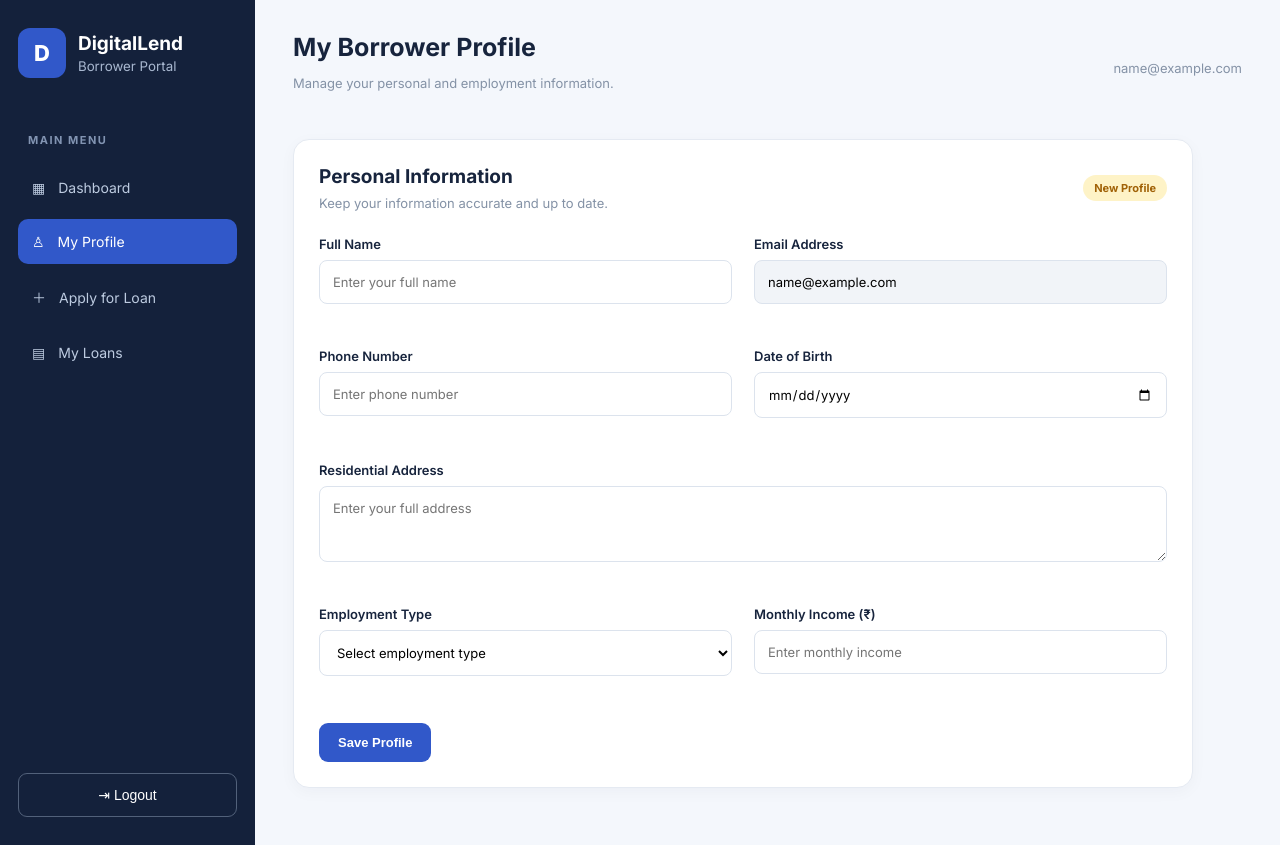
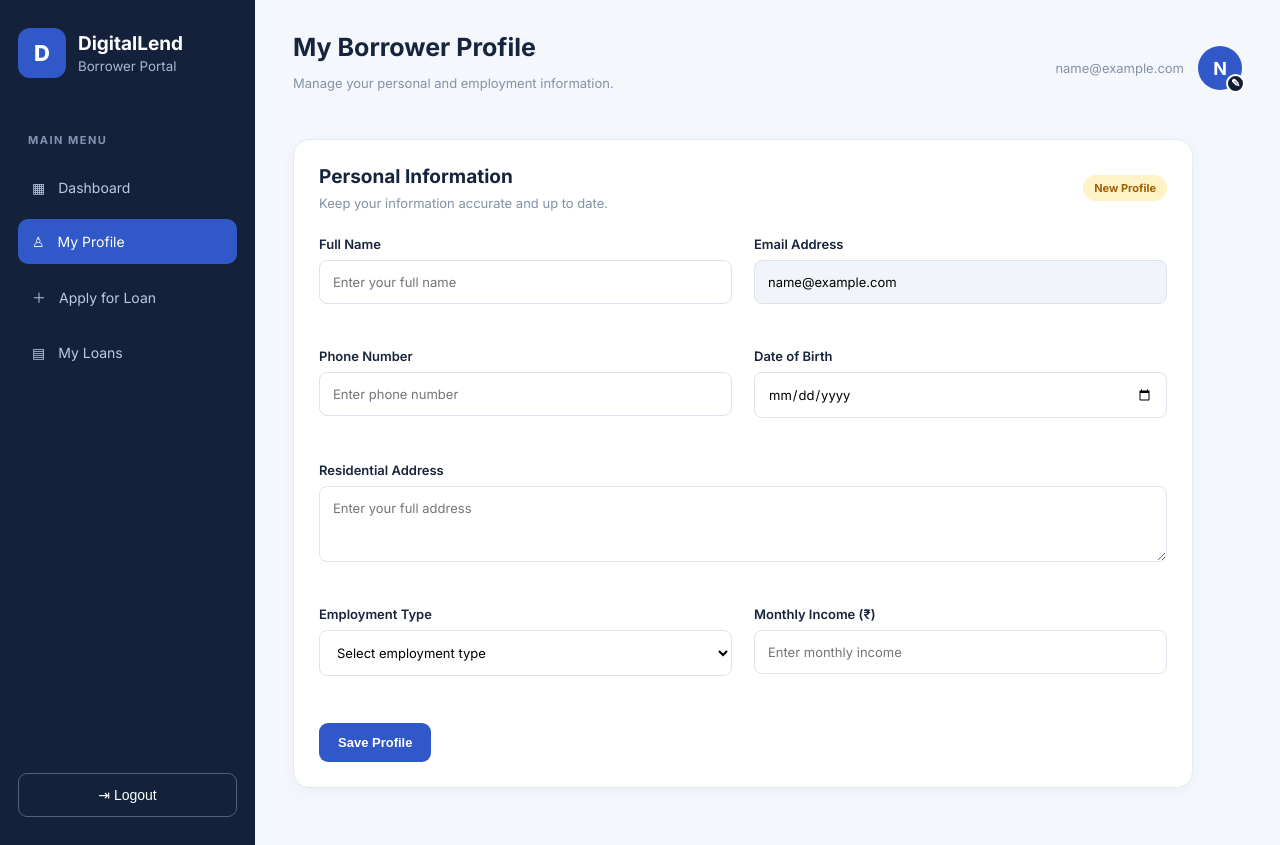
Before and after one commit to Bhumikamble/Digital_lending_loan_management_system, a Spring Boot app: page /borrower/profile in a window 1280 px wide. Run offline with Spring Boot 4, Linux system fonts and the light colour scheme; the visitor is signed in with stand-in values (Sample User, id 1); data that the repository does not hold is empty; some of the project's set-up classes (security, data sources, template engines, error pages and the like) are left out, and stand-ins take their place.

Commit message:
all changes for borrower profile updated

```diff
--- a/pom.xml
+++ b/pom.xml
@@ -1,6 +1,6 @@
 <?xml version="1.0" encoding="UTF-8"?>
 <project xmlns="http://maven.apache.org/POM/4.0.0" xmlns:xsi="http://www.w3.org/2001/XMLSchema-instance"
-	xsi:schemaLocation="http://maven.apache.org/POM/4.0.0 https://maven.apache.org/xsd/maven-4.0.0.xsd">
+		 xsi:schemaLocation="http://maven.apache.org/POM/4.0.0 https://maven.apache.org/xsd/maven-4.0.0.xsd">
 	<modelVersion>4.0.0</modelVersion>
 	<parent>
 		<groupId>org.springframework.boot</groupId>
--- a/src/main/resources/static/css/borrower.css
+++ b/src/main/resources/static/css/borrower.css
@@ -1,4 +1,3 @@
-
 @import url('https://fonts.googleapis.com/css2?family=Inter:wght@400;500;600;700;800&display=swap');
 
 :root {
@@ -571,3 +570,145 @@ td {
         flex-direction: column;
     }
 }
+
+/* User email and profile section */
+
+.user-info {
+    display: flex;
+    align-items: center;
+    justify-content: flex-end;
+    gap: 14px;
+    min-width: 0;
+}
+
+.user-email {
+    color: var(--text-muted);
+    font-size: 13px;
+    overflow-wrap: anywhere;
+    text-align: right;
+}
+
+/* Circular profile avatar */
+
+.profile-avatar {
+    width: 44px;
+    height: 44px;
+    min-width: 44px;
+    border-radius: 50%;
+
+    background: var(--primary);
+    color: white;
+
+    display: inline-flex;
+    align-items: center;
+    justify-content: center;
+
+    position: relative;
+
+    font-size: 18px;
+    font-weight: 700;
+
+    text-decoration: none;
+    transition: 0.2s;
+}
+
+.profile-avatar:hover {
+    background: var(--primary-dark);
+    color: white;
+    transform: translateY(-2px);
+}
+
+/* Small edit pencil icon */
+
+.profile-edit-icon {
+    position: absolute;
+    right: -3px;
+    bottom: -3px;
+
+    width: 19px;
+    height: 19px;
+
+    border: 2px solid white;
+    border-radius: 50%;
+
+    background: var(--navy);
+    color: white;
+
+    display: inline-flex;
+    align-items: center;
+    justify-content: center;
+
+    font-size: 11px;
+    line-height: 1;
+}
+
+/* Responsive design */
+
+@media (max-width: 700px) {
+
+    .user-info {
+        justify-content: flex-start;
+    }
+
+    .user-email {
+        text-align: left;
+    }
+
+}
+
+/* Profile avatar and email */
+
+.user-info {
+    display: flex;
+    align-items: center;
+    justify-content: flex-end;
+    gap: 14px;
+}
+
+.user-email {
+    color: var(--text-muted);
+    font-size: 13px;
+}
+
+.profile-avatar {
+    width: 44px;
+    height: 44px;
+    min-width: 44px;
+    border-radius: 50%;
+    background: var(--primary);
+    color: white;
+
+    display: inline-flex;
+    align-items: center;
+    justify-content: center;
+
+    position: relative;
+    font-size: 18px;
+    font-weight: 700;
+    text-decoration: none;
+}
+
+.profile-avatar:hover {
+    background: var(--primary-dark);
+    color: white;
+}
+
+.profile-edit-icon {
+    position: absolute;
+    right: -3px;
+    bottom: -3px;
+
+    width: 19px;
+    height: 19px;
+    border-radius: 50%;
+
+    background: var(--navy);
+    color: white;
+    border: 2px solid white;
+
+    display: flex;
+    align-items: center;
+    justify-content: center;
+
+    font-size: 11px;
+}
--- a/src/main/resources/templates/borrower/profile.html
+++ b/src/main/resources/templates/borrower/profile.html
@@ -22,7 +22,31 @@
                 <h2>My Borrower Profile</h2>
                 <p>Manage your personal and employment information.</p>
             </div>
-            <span class="user-info" th:text="${userEmail}">Email</span>
+            <div class="user-info">
+
+                <!-- Logged-in user's email -->
+                <span class="user-email"
+                      th:text="${userEmail}">
+        borrower@email.com
+    </span>
+
+                <!-- Circular profile with edit option -->
+                <a th:href="@{/borrower/profile}"
+                   class="profile-avatar"
+                   title="Edit Profile">
+
+        <span th:text="${profileRequest.fullName != null
+            and !#strings.isEmpty(profileRequest.fullName)
+            ? #strings.substring(profileRequest.fullName, 0, 1).toUpperCase()
+            : #strings.substring(userEmail, 0, 1).toUpperCase()}">
+            M
+        </span>
+
+                    <span class="profile-edit-icon">✎</span>
+
+                </a>
+
+            </div>
         </header>
 
         <div class="content-card form-card">
```
Also changed, not shown: src/main/resources/templates/admin/dashboard.html (+191 -149 lines), src/main/resources/templates/borrower/dashboard.html (+25 -3 lines).
